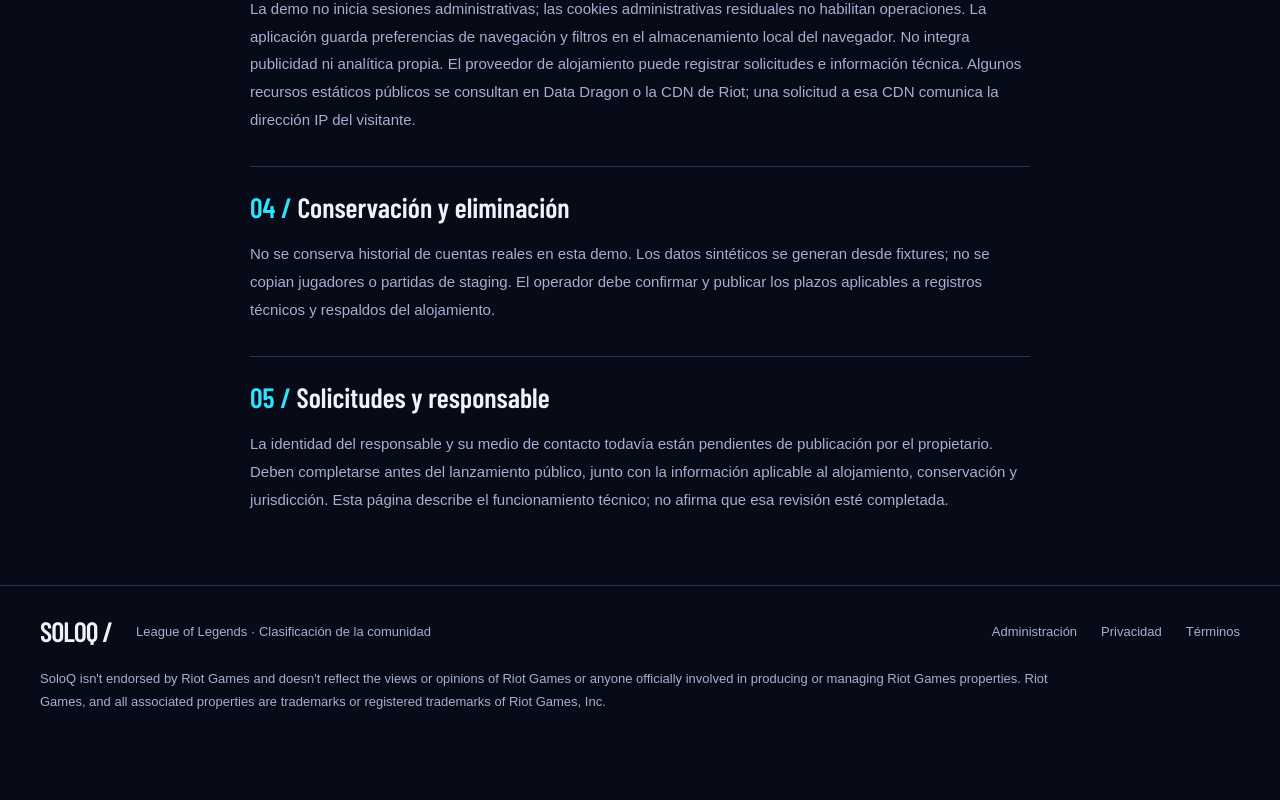
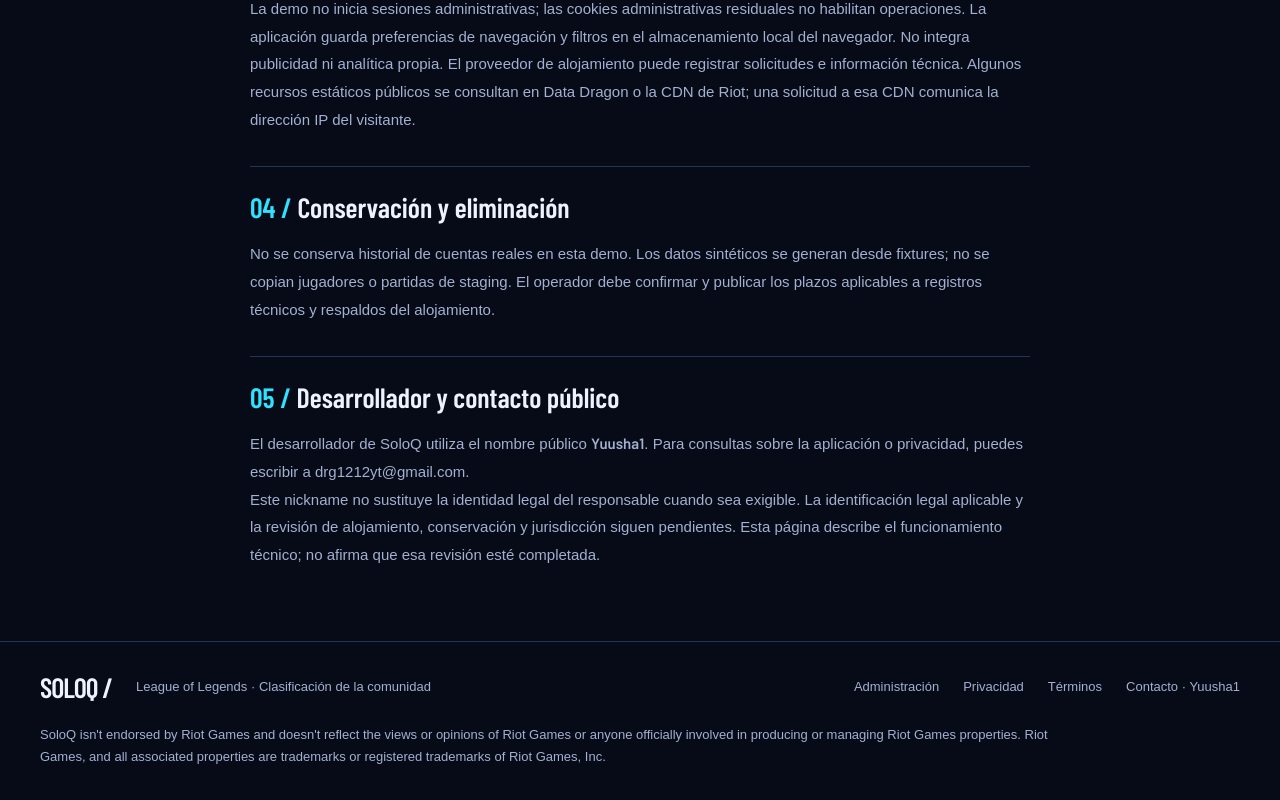
Before and after one commit to G2SantiRobeson/soloq, a Next.js app: page /privacy in a window 1280 px wide. Shown: the part 802-1602 px from the top of the page. Before the commit the page ends 1547 px from the top, so only its background shows below. Built offline with nearby package versions, Linux system fonts and the light colour scheme; a web font is replaced by a local one.

Commit message:
Add authorized public developer contact to RC1

```diff
--- a/src/app/privacy/page.tsx
+++ b/src/app/privacy/page.tsx
@@ -62,12 +62,17 @@
           </>
         )}
       </p>
-      <h2>Solicitudes y responsable</h2>
+      <h2>Desarrollador y contacto público</h2>
       <p>
-        La identidad del responsable y su medio de contacto todavía están pendientes de publicación
-        por el propietario. Deben completarse antes del lanzamiento público, junto con la
-        información aplicable al alojamiento, conservación y jurisdicción. Esta página describe el
-        funcionamiento técnico; no afirma que esa revisión esté completada.
+        El desarrollador de SoloQ utiliza el nombre público <strong>Yuusha1</strong>. Para consultas
+        sobre la aplicación o privacidad, puedes escribir a{" "}
+        <a href="mailto:drg1212yt@gmail.com">drg1212yt@gmail.com</a>.
+      </p>
+      <p>
+        Este nickname no sustituye la identidad legal del responsable cuando sea exigible. La
+        identificación legal aplicable y la revisión de alojamiento, conservación y jurisdicción
+        siguen pendientes. Esta página describe el funcionamiento técnico; no afirma que esa
+        revisión esté completada.
       </p>
     </article>
   );
--- a/src/app/terms/page.tsx
+++ b/src/app/terms/page.tsx
@@ -44,11 +44,18 @@
           : "El responsable de esta instancia puede modificar o interrumpir el servicio y corregir o eliminar datos."}{" "}
         Estos términos no limitan los derechos que te conceda la legislación aplicable.
       </p>
-      <h2>Antes del lanzamiento</h2>
+      <h2>Desarrollador y contacto público</h2>
       <p>
-        El propietario debe completar su identidad, contacto y condiciones aplicables, revisar
-        privacidad y alojamiento, y confirmar el estado del registro y la revisión del producto en
-        Riot Developer Portal. No se afirma que esos pasos estén completados.
+        El desarrollador de SoloQ utiliza el nombre público <strong>Yuusha1</strong>. Puedes
+        contactar por correo en <a href="mailto:drg1212yt@gmail.com">drg1212yt@gmail.com</a>. Este
+        nickname no sustituye la identidad legal del responsable cuando sea exigible.
+      </p>
+      <h2>Verificaciones pendientes</h2>
+      <p>
+        Siguen pendientes la identificación legal aplicable, la revisión de las condiciones del
+        servicio, privacidad, alojamiento y conservación, y la confirmación del estado del registro
+        y la revisión del producto en Riot Developer Portal. No se afirma que esos pasos estén
+        completados.
       </p>
     </article>
   );
--- a/src/components/shell.tsx
+++ b/src/components/shell.tsx
@@ -37,6 +37,7 @@
           <Link href="/admin">Administración</Link>
           <Link href="/privacy">Privacidad</Link>
           <Link href="/terms">Términos</Link>
+          <a href="mailto:drg1212yt@gmail.com">Contacto · Yuusha1</a>
         </nav>
       </div>
       <p lang="en">
```
Also changed, not shown: 2 other files (tests, documents, lock files or other folders).
